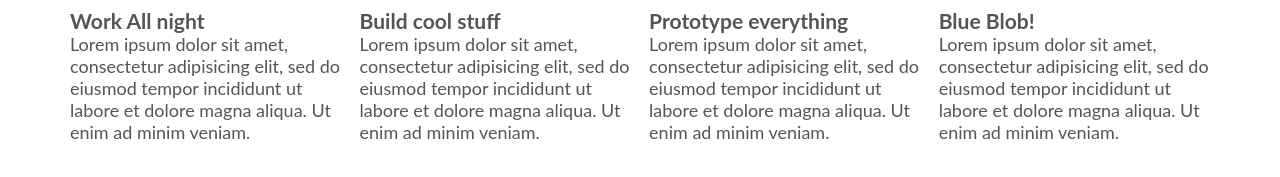
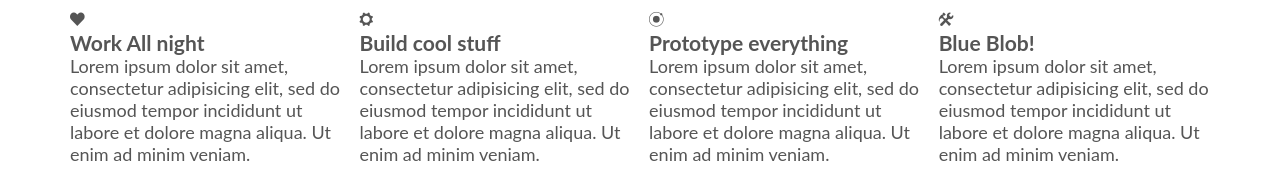
Before and after one commit to deepakkarki/hackend-project, a plain HTML site: page week-3/awesome-website/index.html in a window 1280 px wide. Shown: the part 880-1057 px from the top of the page. Before the commit the page ends 1035 px from the top, so only its background shows below. Drawn offline with Linux system fonts and the light colour scheme; files whose address does not match are found by name.

Commit message:
added icons to webpage

```diff
--- a/week-3/awesome-website/index.html
+++ b/week-3/awesome-website/index.html
@@ -10,7 +10,7 @@
     <link href='http://fonts.googleapis.com/css?family=Roboto:400,400italic,300,300italic,500'
                   rel='stylesheet' type='text/css'>
     <link rel="stylesheet" href="vendor/css/grid.css" type="text/css" charset="utf-8">
-
+    <link rel="stylesheet" href="vendor/css/ionicons.min.css" type="text/css" charset="utf-8">
     <!-- Title -->
     <title>Welcome to Makerspace</title>
   </head>
@@ -47,24 +47,28 @@
 
       <div class="row">
         <div class="col span-1-of-4">
+          <i class="ion-heart"></i>
           <h3>Work All night</h3>
           <p>
             Lorem ipsum dolor sit amet, consectetur adipisicing elit, sed do eiusmod tempor incididunt ut labore et dolore magna aliqua. Ut enim ad minim veniam.
           </p>
         </div>
         <div class="col span-1-of-4">
+          <i class="ion-gear-a"></i>
           <h3>Build cool stuff</h3>
           <p>
             Lorem ipsum dolor sit amet, consectetur adipisicing elit, sed do eiusmod tempor incididunt ut labore et dolore magna aliqua. Ut enim ad minim veniam.
           </p>
         </div>
         <div class="col span-1-of-4">
+          <i class="ion-ionic"></i>
           <h3>Prototype everything</h3>
           <p>
             Lorem ipsum dolor sit amet, consectetur adipisicing elit, sed do eiusmod tempor incididunt ut labore et dolore magna aliqua. Ut enim ad minim veniam.
           </p>
         </div>
         <div class="col span-1-of-4">
+          <i class="ion-settings"></i>
           <h3>Blue Blob!</h3>
           <p>
             Lorem ipsum dolor sit amet, consectetur adipisicing elit, sed do eiusmod tempor incididunt ut labore et dolore magna aliqua. Ut enim ad minim veniam.
```
